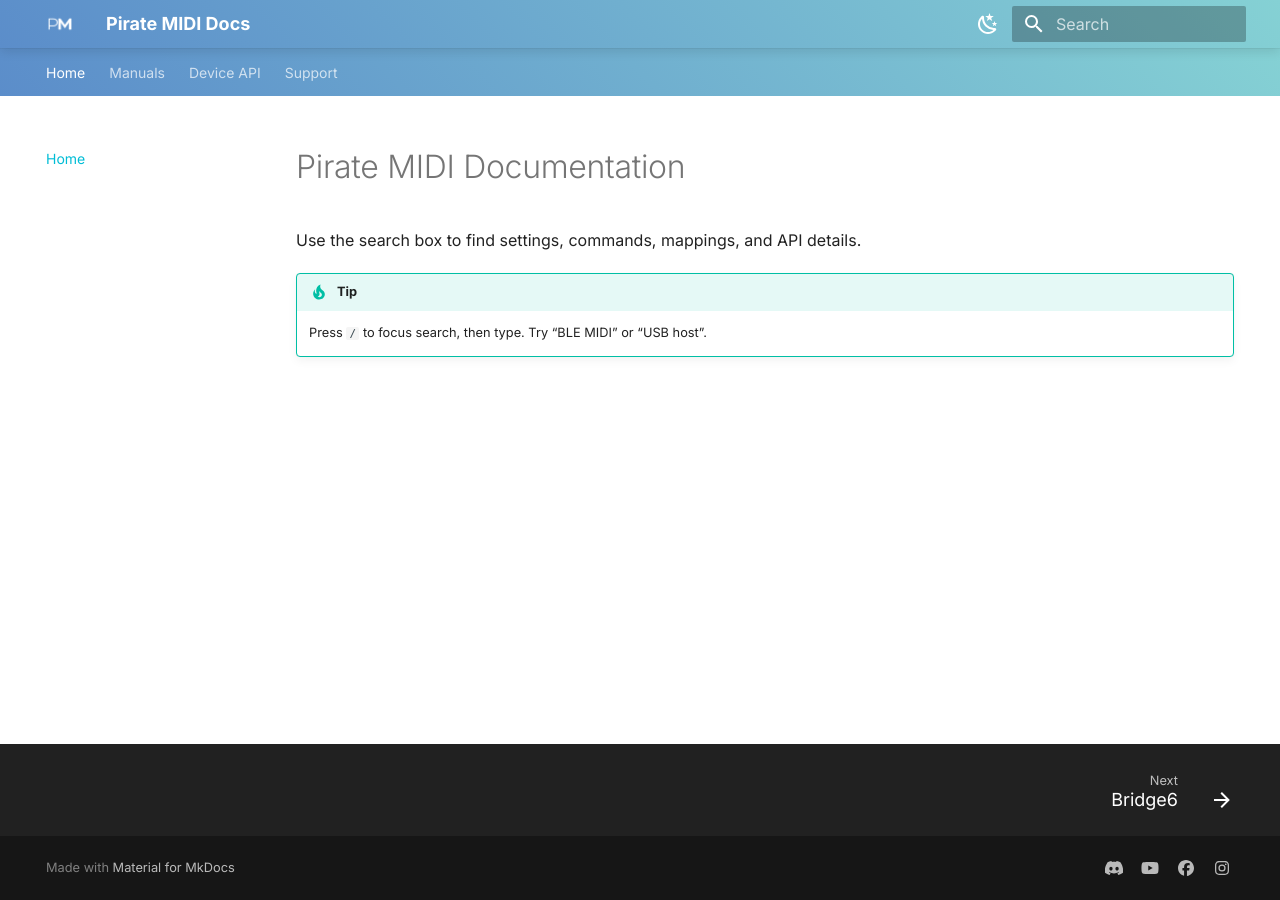
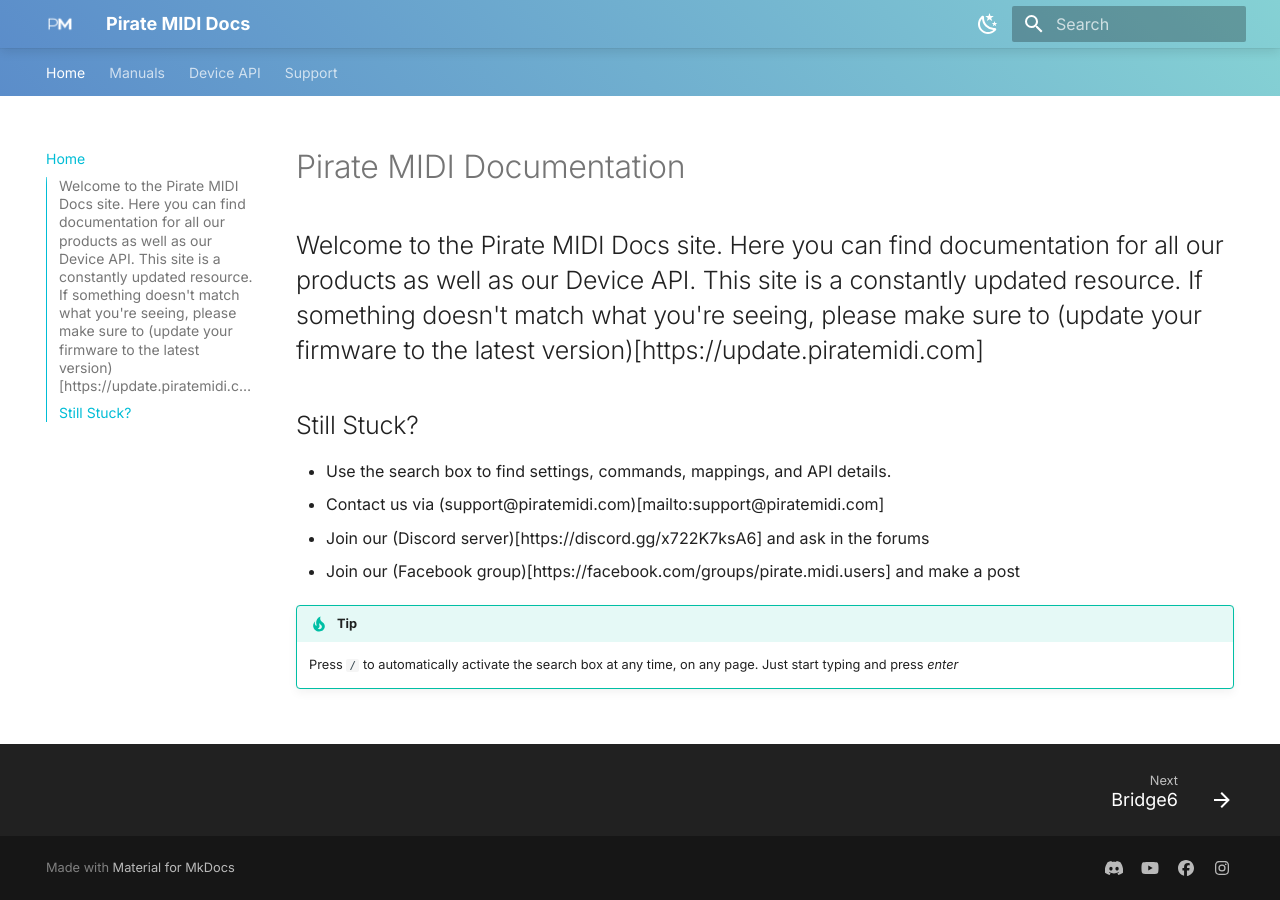
Before and after one commit to Pirate-MIDI/pirate-midi-docs, an MkDocs documentation site: the page built from docs/index.md, in a window 1280 px wide. Built offline with MkDocs 1.6.1 and Material for MkDocs 9.7.7, drawn with Linux system fonts in a browser that asks for light colours; some web fonts are replaced.

Commit message:
Update index.md

```diff
--- a/docs/index.md
+++ b/docs/index.md
@@ -1,6 +1,12 @@
 # Pirate MIDI Documentation
 
-Use the search box to find settings, commands, mappings, and API details.
+##Welcome to the Pirate MIDI Docs site. Here you can find documentation for all our products as well as our Device API. This site is a constantly updated resource. If something doesn't match what you're seeing, please make sure to (update your firmware to the latest version)[https://update.piratemidi.com]
+
+## Still Stuck?
+- Use the search box to find settings, commands, mappings, and API details.
+- Contact us via (support@piratemidi.com)[mailto:support@piratemidi.com]
+- Join our (Discord server)[https://discord.gg/x722K7ksA6] and ask in the forums
+- Join our (Facebook group)[https://facebook.com/groups/pirate.midi.users] and make a post
 
 !!! tip
-    Press `/` to focus search, then type. Try “BLE MIDI” or “USB host”.
+    Press `/` to automatically activate the search box at any time, on any page. Just start typing and press _enter_
```
